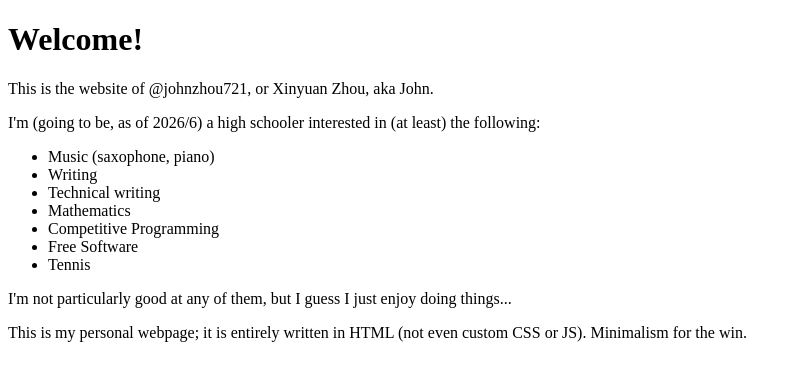
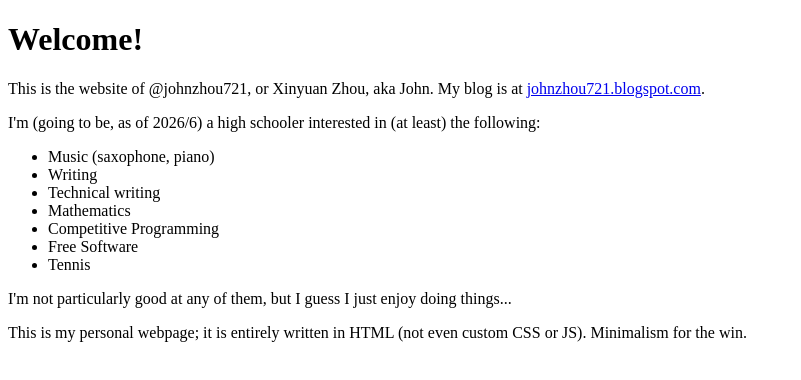
Before and after one commit to johnzhou721/johnzhou721.github.io, a plain HTML site: page index.html in a window 1280 px wide. Shown: the whole page, without its empty margins (0-801 px from the left). Drawn offline with Linux system fonts and the light colour scheme.

Commit message:
Update index.html

```diff
--- a/index.html
+++ b/index.html
@@ -5,7 +5,7 @@
   </head>
   <body>
     <h1>Welcome!</h1>
-    <p>This is the website of @johnzhou721, or Xinyuan Zhou, aka John.</p>
+    <p>This is the website of @johnzhou721, or Xinyuan Zhou, aka John.  My blog is at <a href="https://johnzhou721.blogspot.com">johnzhou721.blogspot.com</a>.</p>
     <p>I'm (going to be, as of 2026/6) a high schooler interested in (at least) the following:</p>
     <ul>
       <li>Music (saxophone, piano)</li>
```
